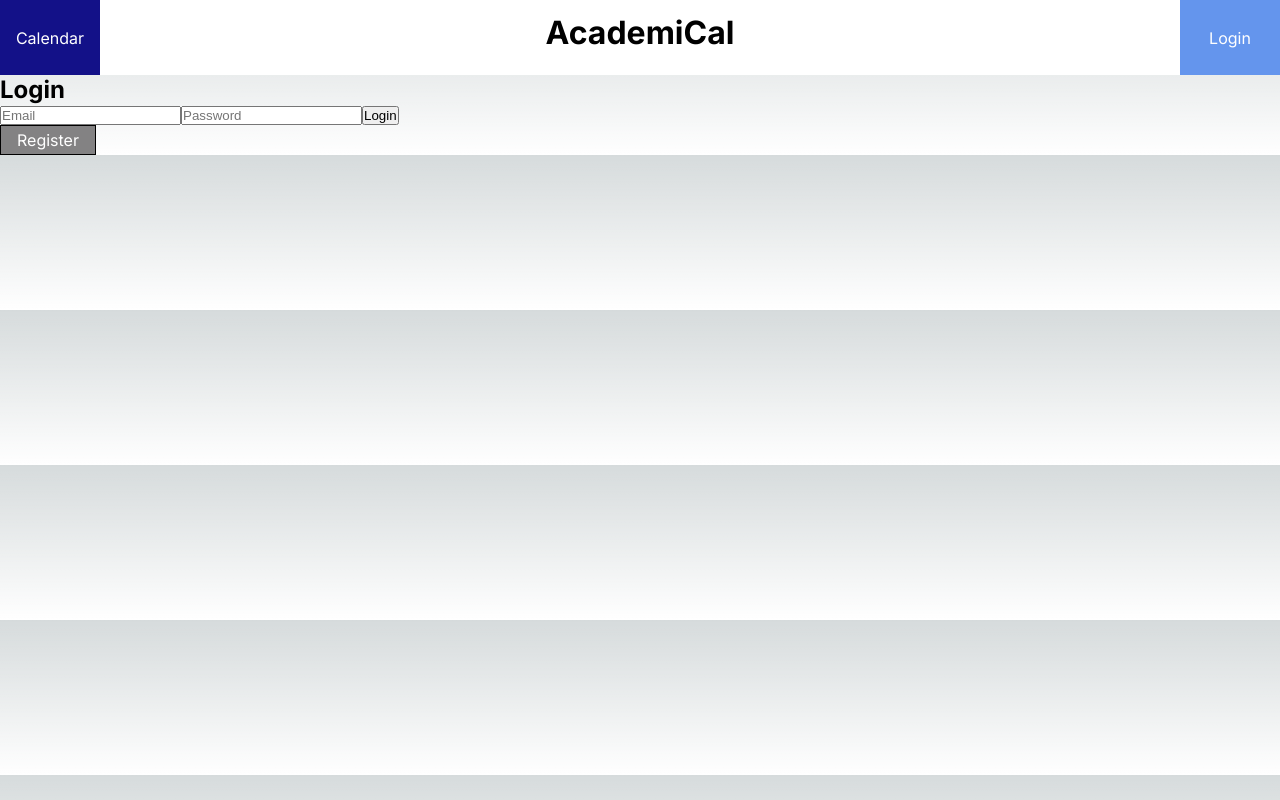
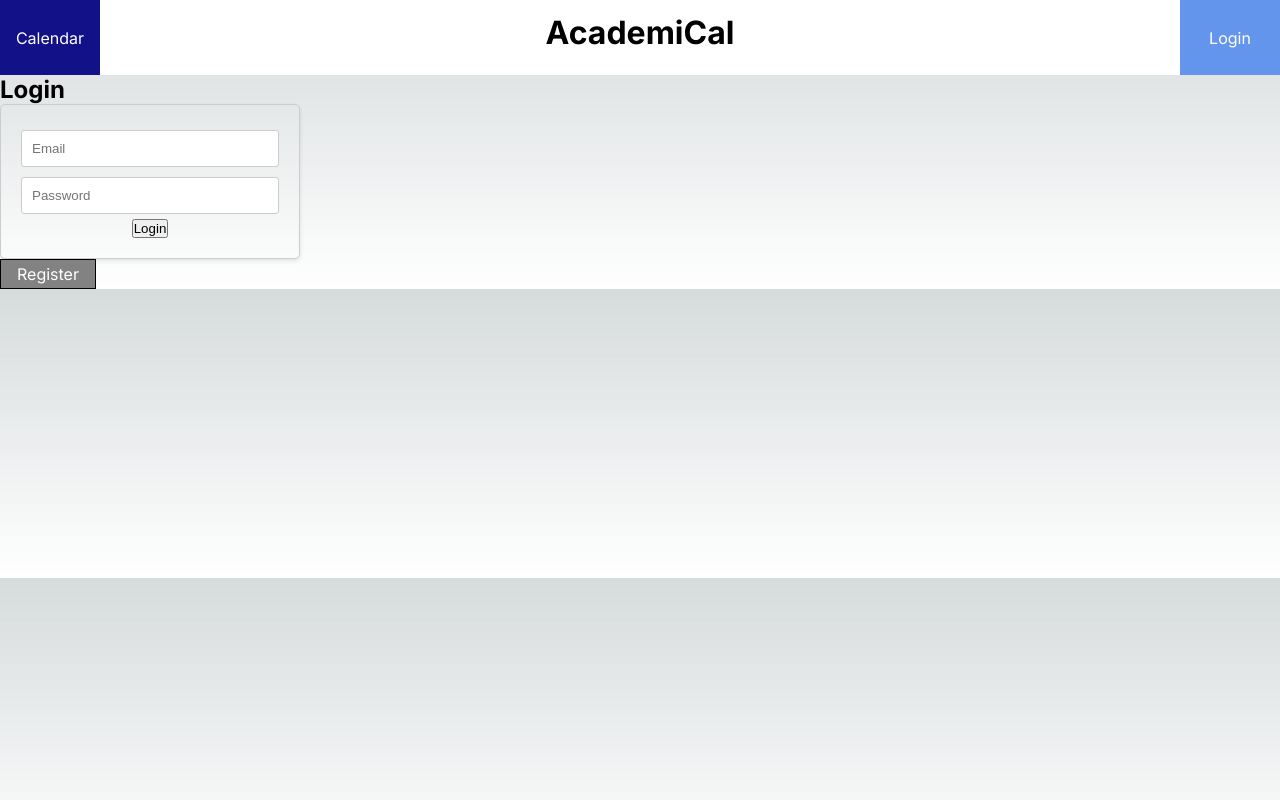
Before and after one commit to ZephyrIO/AcademiCal, a Next.js app in the folder academical/: page /login in a window 1280 px wide. Built offline with nearby package versions, Linux system fonts and the light colour scheme.

Commit message:
login css

```diff
--- /dev/null
+++ b/academical/components/Login.css
@@ -0,0 +1,26 @@
+.container {
+    display: flex;
+    justify-content: center;
+    align-items: center;
+    height: 100px;
+    position: relative;
+}
+
+form {
+    display: flex;
+    flex-direction: column;
+    align-items: center;
+    width: 300px;
+    padding: 20px;
+    border: 1px solid #ccc;
+    border-radius: 5px;
+    box-shadow: 0 2px 4px rgba(0, 0, 0, 0.1);
+}
+
+input {
+    padding: 10px;
+    margin: 5px;
+    width: 100%;
+    border: 1px solid #ccc;
+    border-radius: 3px;
+}
--- a/academical/components/Login.js
+++ b/academical/components/Login.js
@@ -3,6 +3,7 @@
 import axios from 'axios';
 import UserContext from '../context/UserContext';
 import { useRouter } from 'next/navigation';
+import './Login.css';
 
 const Login = () => {
     const { userData, setUserData } = useContext(UserContext);
```
